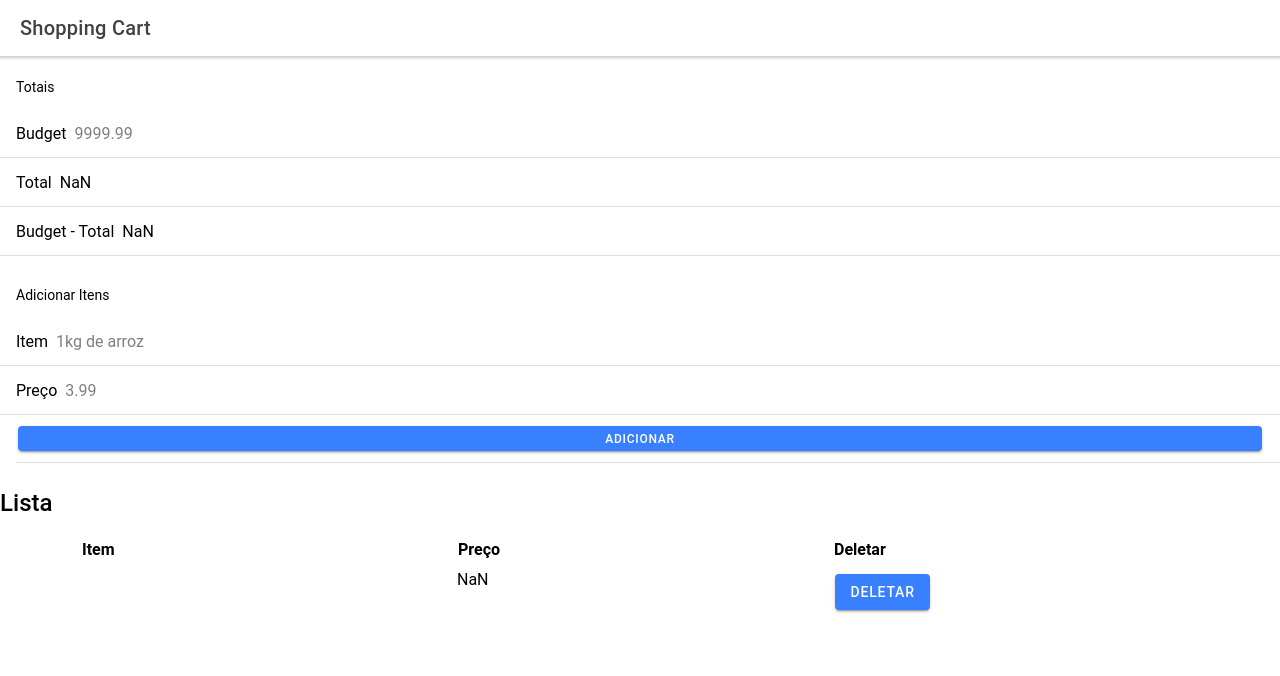
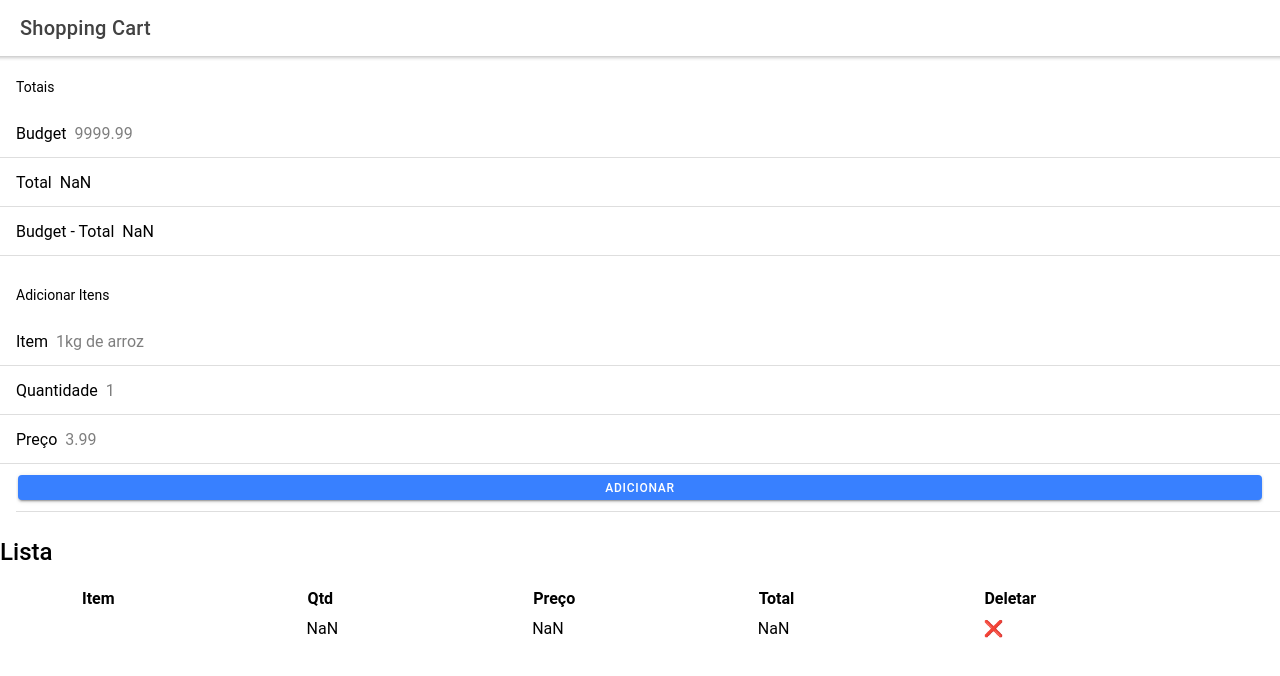
Before and after one commit to Jefferson227/shopping-cart, a React (Create React App) app: page /home in a window 1280 px wide. Both pictures are taken after a click on the element "ADICIONAR". Shown: the top 676 px of the page. Built offline with nearby package versions, Linux system fonts and the light colour scheme.

Commit message:
Add quantity field

```diff
--- a/src/components/ShoppingCart/ShoppingCart.tsx
+++ b/src/components/ShoppingCart/ShoppingCart.tsx
@@ -17,6 +17,7 @@ interface Item {
   id: string;
   name?: string;
   price?: string;
+  quantity: string;
 }
 
 const ShoppingCart = () => {
@@ -25,12 +26,14 @@ const ShoppingCart = () => {
   const budgetMinusTotal = useRef<HTMLIonInputElement | null>(null);
   const itemName = useRef<HTMLIonInputElement | null>(null);
   const itemPrice = useRef<HTMLIonInputElement | null>(null);
+  const itemQuantity = useRef<HTMLIonInputElement | null>(null);
   const [items, setItems] = useState(Array<Item>);
   const addItem = () => {
     const newItem: Item = {
       id: uuid(),
       name: itemName.current?.value?.toString() ?? '',
-      price: itemPrice.current?.value?.toString() ?? ''
+      price: itemPrice.current?.value?.toString() ?? '',
+      quantity: itemQuantity.current?.value?.toString() ?? ''
     };
 
     if (itemName.current) itemName.current.value = '';
@@ -53,7 +56,7 @@ const ShoppingCart = () => {
       localStorage.setItem('items', JSON.stringify(items));
 
     const sum = items
-      .map(item => parseFloat(item.price ?? '0'))
+      .map(item => parseFloat(item.quantity ?? '0') * parseFloat(item.price ?? '0'))
       .reduce((sum, current) => sum += current, 0);
 
     const budgetMinusTotalSum = (parseFloat(budget.current?.value?.toString() ?? '0') - sum).toFixed(2);
@@ -68,7 +71,6 @@ const ShoppingCart = () => {
     if (jsonItems.length === 0) return;
 
     setItems(jsonItems);
-    console.log('items loaded');
   }, []);
 
   return (
@@ -105,6 +107,11 @@ const ShoppingCart = () => {
         </IonItem>
 
         <IonItem>
+          <IonLabel>Quantidade</IonLabel>
+          <IonInput placeholder="1" ref={itemQuantity}></IonInput>
+        </IonItem>
+
+        <IonItem>
           <IonLabel>Preço</IonLabel>
           <IonInput placeholder="3.99" ref={itemPrice}></IonInput>
         </IonItem>
@@ -122,7 +129,9 @@ const ShoppingCart = () => {
         <IonGrid fixed={true} style={{ border: '1px solid #ffffff' }}>
           <IonRow style={{ fontWeight: 'bold' }}>
             <IonCol style={{ border: '1px solid #ffffff' }}>Item</IonCol>
+            <IonCol style={{ border: '1px solid #ffffff' }}>Qtd</IonCol>
             <IonCol style={{ border: '1px solid #ffffff' }}>Preço</IonCol>
+            <IonCol style={{ border: '1px solid #ffffff' }}>Total</IonCol>
             <IonCol style={{ border: '1px solid #ffffff' }}>Deletar</IonCol>
           </IonRow>
 
@@ -130,10 +139,12 @@ const ShoppingCart = () => {
             items.map((item, index) => (
               <IonRow key={index}>
                 <IonCol>{item.name}</IonCol>
+                <IonCol>{parseInt(item.quantity ?? '0')}</IonCol>
                 <IonCol>{parseFloat(item.price ?? '0').toFixed(2)}</IonCol>
-                <IonCol><IonButton onClick={() => deleteItem(item.id)}>Deletar</IonButton></IonCol>
+                <IonCol>{(parseFloat(item.quantity ?? '0') * parseFloat(item.price ?? '0')).toFixed(2)}</IonCol>
+                <IonCol><div onClick={() => deleteItem(item.id)}>&#10060;</div></IonCol>
               </IonRow>
-            ))}
+          ))}
         </IonGrid>
       </IonContent>
     </>
```
